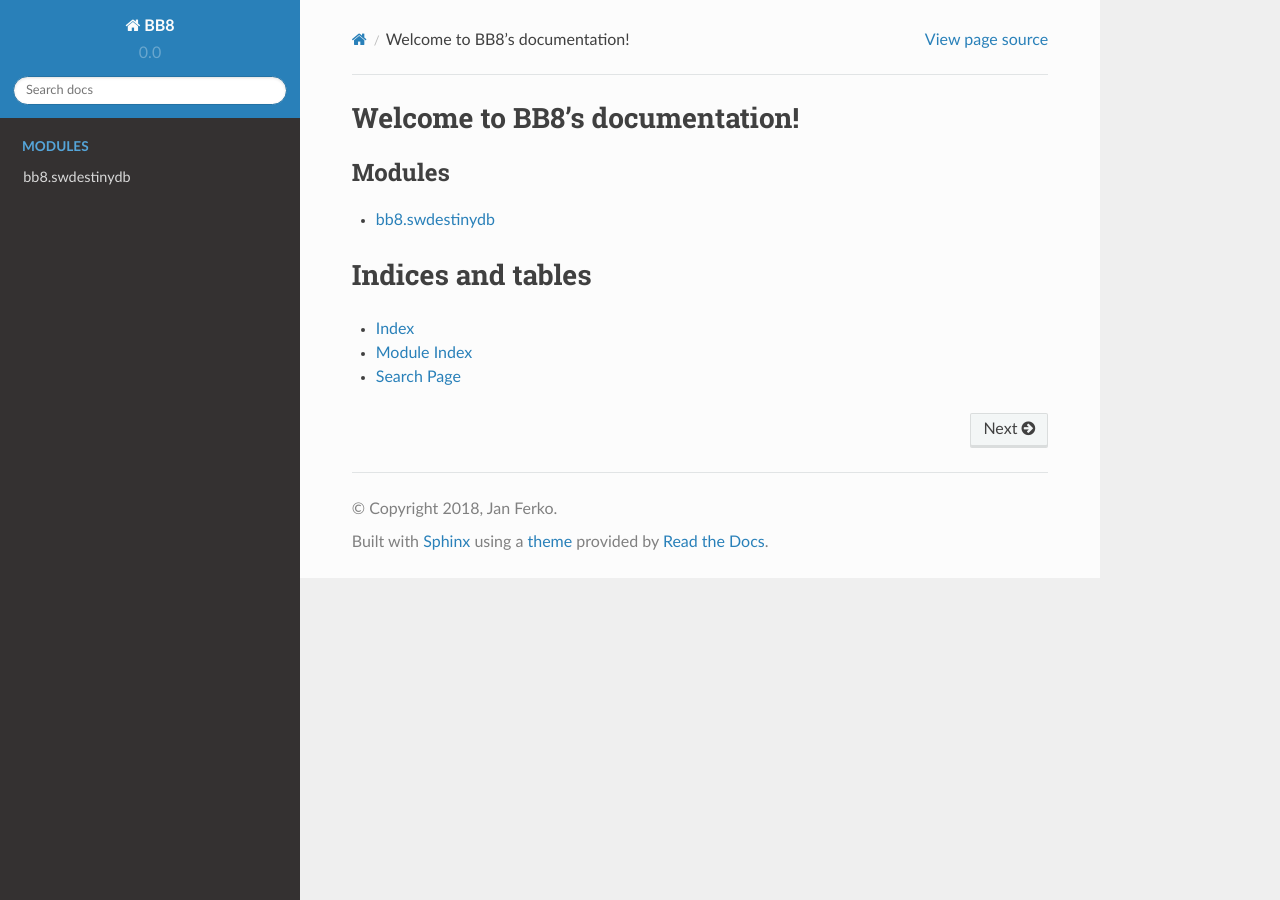
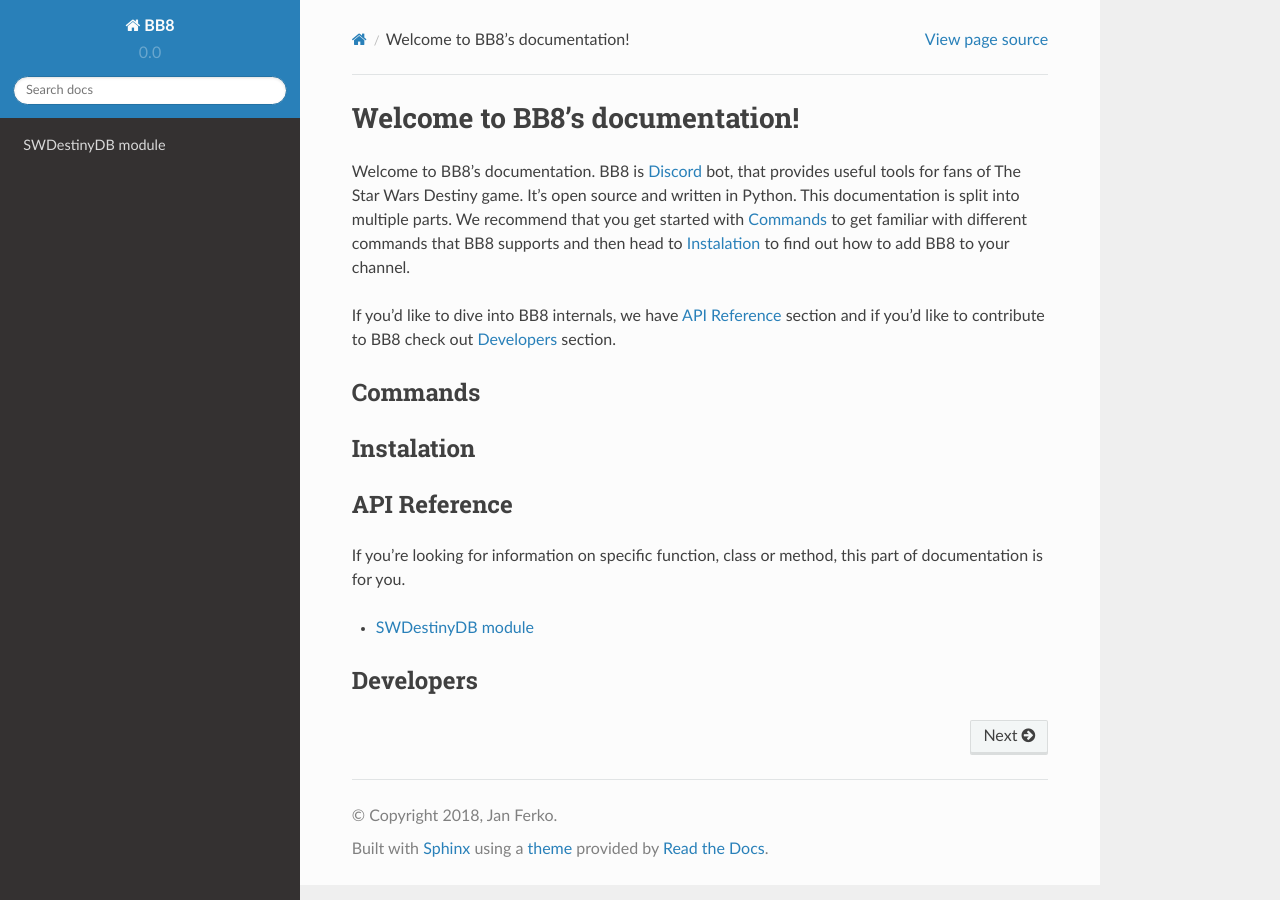
Before and after one commit to iref/bb8, a Sphinx documentation site: the page built from docs/index.rst, in a window 1280 px wide. Built offline with Sphinx 7.4.7 and the Read the Docs theme 2.0.0, drawn with Linux system fonts in a browser that asks for light colours.

Commit message:
Write docs index and add swdestinydb module docs
* Write intro to project in docs index
* Add api reference page for swdestinydb module
* SWDestinyDB docs now use sphynx method/module style, so
  we can autogenerate module documentation from them.

```diff
--- a/docs/index.rst
+++ b/docs/index.rst
@@ -6,16 +6,39 @@
 Welcome to BB8's documentation!
 ===============================
 
+Welcome to BB8's documentation. BB8 is `Discord <https://discordapp.com/>`_ bot, that provides
+useful tools for fans of The Star Wars Destiny game. It's open source and written in Python.
+This documentation is split into multiple parts. We recommend that you get started with :ref:`commands`
+to get familiar with different commands that BB8 supports and then head to :ref:`instalation` to find out
+how to add BB8 to your channel.
+
+If you'd like to dive into BB8 internals, we have :ref:`api` section and if you'd like to contribute
+to BB8 check out :ref:`developers` section.
+
+.. _commands:
+
+Commands
+--------
+
+.. _instalation:
+
+Instalation
+-----------
+
+.. _api:
+
+API Reference
+-------------
+
+If you're looking for information on specific function, class or method,
+this part of documentation is for you.
+
 .. toctree::
    :maxdepth: 2
-   :caption: Modules
 
    swdestinydb
 
+.. _developers:
 
-Indices and tables
-==================
-
-* :ref:`genindex`
-* :ref:`modindex`
-* :ref:`search`
+Developers
+----------
--- a/docs/swdestinydb.rst
+++ b/docs/swdestinydb.rst
@@ -1,4 +1,4 @@
-bb8.swdestinydb
+SWDestinyDB module
 ===========================
 
 .. automodule:: bb8.swdestinydb
```
Also changed, not shown: 1 other file.
